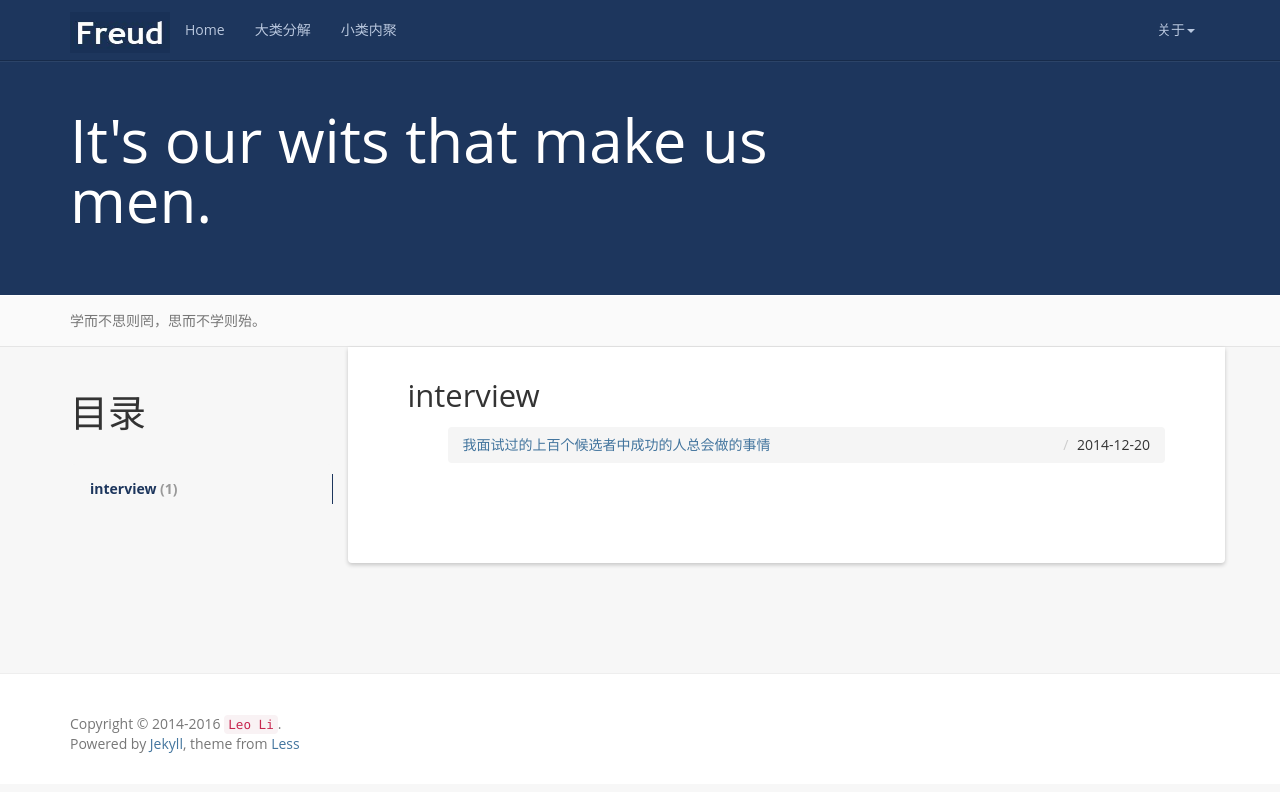
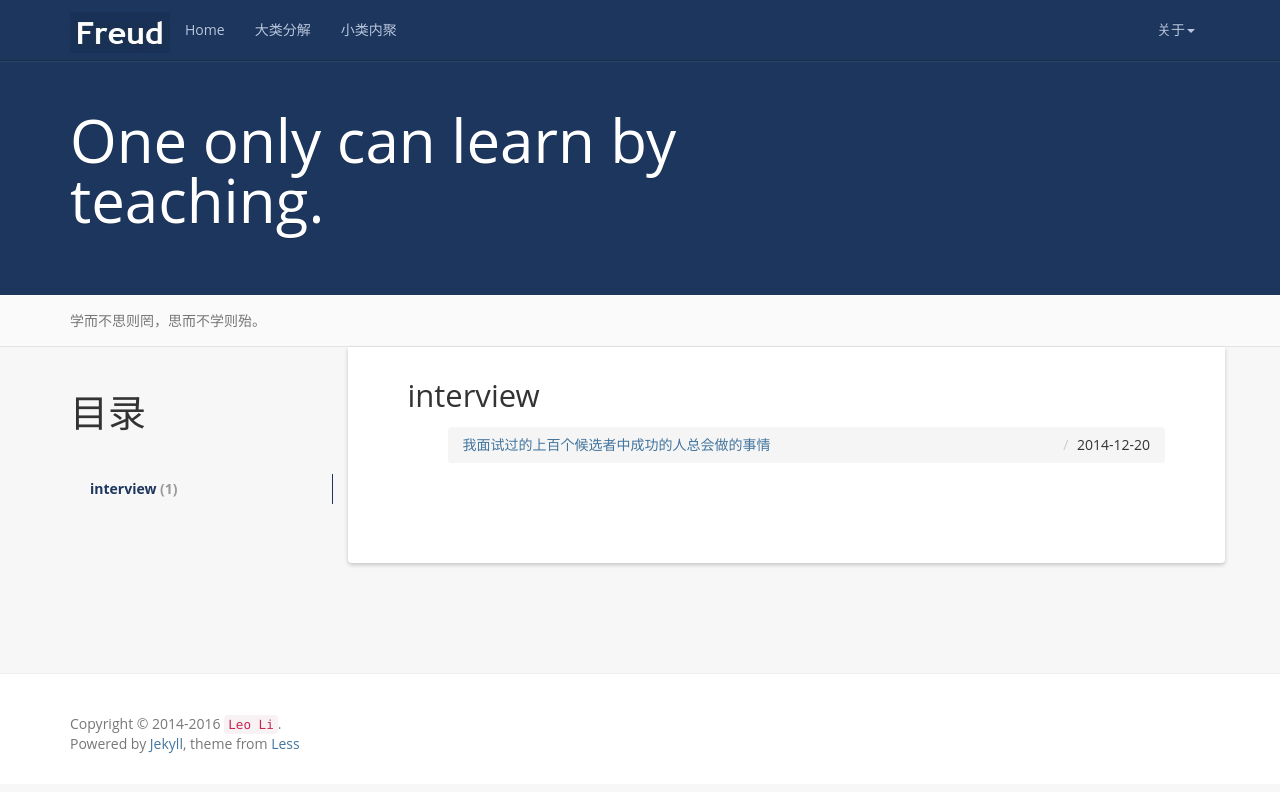
Before and after one commit to xiaoli000/blog, a Jekyll site: the page built from tag/index.html, in a window 1280 px wide. Shown: the top 792 px of the page. Built offline with Jekyll 4.4.1, drawn with Linux system fonts in a browser that asks for light colours; comment, search, counter and statistics services are not loaded.

```diff
--- a/_config.yml
+++ b/_config.yml
@@ -8,7 +8,7 @@ github: https://github.com/xiaoli000/blog/
 baseurl: "/blog"
 description: Actually, less is more!
 meta_description: 小李;个人博客
-motto: It's our wits that make us men.
+motto: One only can learn by teaching.
 banner: 学而不思则罔，思而不学则殆。
 gems: [jekyll-paginate]
 #permalink: /:categories/:year/:month/:day/:title/
@@ -43,7 +43,7 @@ FB:
   comments :
     provider : duoshuo
     duoshuo:
-        short_name : luoyan35714
+        short_name : xiaoli000
     disqus :
         short_name : freudkang
     # facebook :
```
